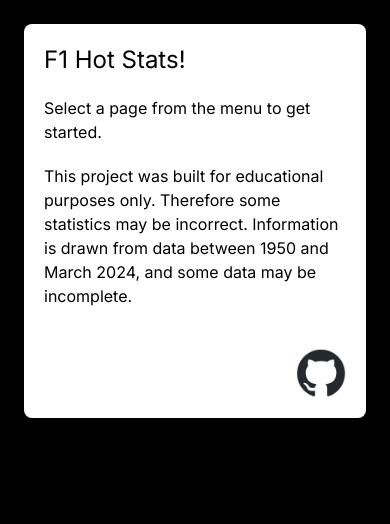
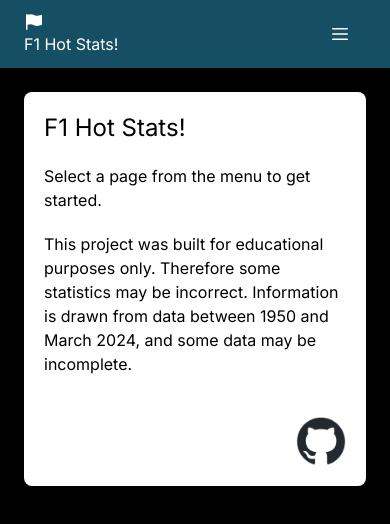
Before and after one commit to lukephelan/f1-hot-stats, a Next.js app: page / in a window 390 px wide. Shown: the top 524 px of the page. Built offline with nearby package versions, Linux system fonts and the light colour scheme.

Commit message:
Improve mobile view (#16)
* Improve mobile view

* update readme

```diff
--- a/src/app/layout.tsx
+++ b/src/app/layout.tsx
@@ -19,10 +19,10 @@ export default function RootLayout({
     <html lang='en'>
       <body className={inter.className}>
         <div className='flex h-screen flex-col md:flex-row md:overflow-hidden'>
-          <div className='w-full flex-none md:w-64 hidden md:block'>
+          <div className='w-full flex-none md:w-64 md:block'>
             <SideNav />
           </div>
-          <div className='flex-grow p-6 md:overflow-y-auto md:p-4 bg-hero bg-no-repeat bg-cover bg-bottom bg-fixed'>
+          <div className='flex-grow p-6 md:overflow-y-auto md:p-4d'>
             {children}
           </div>
         </div>
--- a/src/app/ui/nav-links.tsx
+++ b/src/app/ui/nav-links.tsx
@@ -34,14 +34,14 @@ export default function NavLinks() {
                 }
               )}
             >
-              <p className='hidden md:block'>{link.name}</p>
+              <p className='md:block'>{link.name}</p>
             </Link>
           );
         } else {
           return (
             <div
               key={`space-${index}`}
-              className='hidden h-auto w-full grow rounded-md md:block'
+              className='h-auto w-full grow rounded-md md:block'
             ></div>
           );
         }
--- a/src/app/ui/side-nav.tsx
+++ b/src/app/ui/side-nav.tsx
@@ -1,9 +1,14 @@
-import { FlagIcon } from '@heroicons/react/20/solid';
+'use client';
+
+import { FlagIcon, Bars3Icon, XMarkIcon } from '@heroicons/react/20/solid';
 import NavLinks from '@/app/ui/nav-links';
+import { useState, useEffect } from 'react';
+import { usePathname } from 'next/navigation';
+import clsx from 'clsx';
 
-export default function SideNav() {
+function DesktopMenu() {
   return (
-    <div className='flex h-full flex-col px-3 py-4 md:px-2'>
+    <div className='flex h-full flex-col px-3 py-4 md:px-2 hidden md:flex'>
       <div className='flex grow flex-row justify-between space-x-2 md:flex-col md:space-x-0 md:space-y-2'>
         <div className='flex h-[48px] grow items-center justify-center gap-2 rounded-md p-3 text-lg font-medium md:flex-none md:justify-start md:p-2 md:px-3 bg-cyan-900 text-white'>
           <FlagIcon className='h-5 w-5' aria-hidden='true' />
@@ -14,3 +19,47 @@ export default function SideNav() {
     </div>
   );
 }
+
+function MobileMenu() {
+  const [menuOpen, setMenuOpen] = useState(false);
+  const pathname = usePathname();
+
+  useEffect(() => {
+    setMenuOpen(false);
+  }, [pathname]);
+
+  return (
+    <div
+      className={clsx('md:hidden w-full bg-cyan-900 text-right', {
+        'h-dvh': menuOpen,
+      })}
+    >
+      <div className='flex justify-between align-items-center px-6 py-3'>
+        <div className='text-white'>
+          <FlagIcon className='h-5 w-5' aria-hidden='true' />
+          <span>F1 Hot Stats!</span>
+        </div>
+        <button
+          className='text-white font-semibold py-1 px-4'
+          onClick={() => setMenuOpen(!menuOpen)}
+        >
+          {menuOpen ? (
+            <XMarkIcon className='h-5 w-5' aria-hidden='true' />
+          ) : (
+            <Bars3Icon className='h-5 w-5' aria-hidden='true' />
+          )}
+        </button>
+      </div>
+      <div className='bg-white'>{menuOpen && <NavLinks />}</div>
+    </div>
+  );
+}
+
+export default function SideNav() {
+  return (
+    <>
+      <DesktopMenu />
+      <MobileMenu />
+    </>
+  );
+}
--- a/src/app/ui/skeletons.tsx
+++ b/src/app/ui/skeletons.tsx
@@ -13,11 +13,9 @@ export function TableRowSkeleton({ columnCount }: { columnCount: number }) {
 export function MobileRowSkeleton({ columnCount }: { columnCount: number }) {
   return (
     <div className='mb-2 w-full rounded-md bg-white p-4'>
-      {Array.from({ length: columnCount }, (_, i) => (
-        <div className='whitespace-nowrap px-3 py-3' key={i}>
-          <div className='h-5 w-32 rounded bg-gray-100'></div>
-        </div>
-      ))}
+      <div className='whitespace-nowrap px-3 py-1'>
+        <div className='h-5 w-32 rounded bg-gray-100'></div>
+      </div>
     </div>
   );
 }
--- a/src/app/ui/table.tsx
+++ b/src/app/ui/table.tsx
@@ -32,11 +32,7 @@ export function MobileTable({
           })}
           onClick={() => enableRowNavigation && onRowClick(row[rowId])}
         >
-          {headers.map(({ key }) => (
-            <div key={key} className='border-b py-2'>
-              {formatValue(row[key])}
-            </div>
-          ))}
+          <div key={headers[0].key}>{formatValue(row[headers[0].key])}</div>
         </div>
       ))}
     </div>
--- a/tailwind.config.ts
+++ b/tailwind.config.ts
@@ -12,7 +12,6 @@ const config: Config = {
         'gradient-radial': 'radial-gradient(var(--tw-gradient-stops))',
         'gradient-conic':
           'conic-gradient(from 180deg at 50% 50%, var(--tw-gradient-stops))',
-        // hero: "url('/euarouge.jpeg')", // FIXME: Remove use of this class if not reinstated
       },
     },
   },
```
Also changed, not shown: public/euarouge.jpeg (deleted), 1 other file (tests, documents, lock files or other folders).
